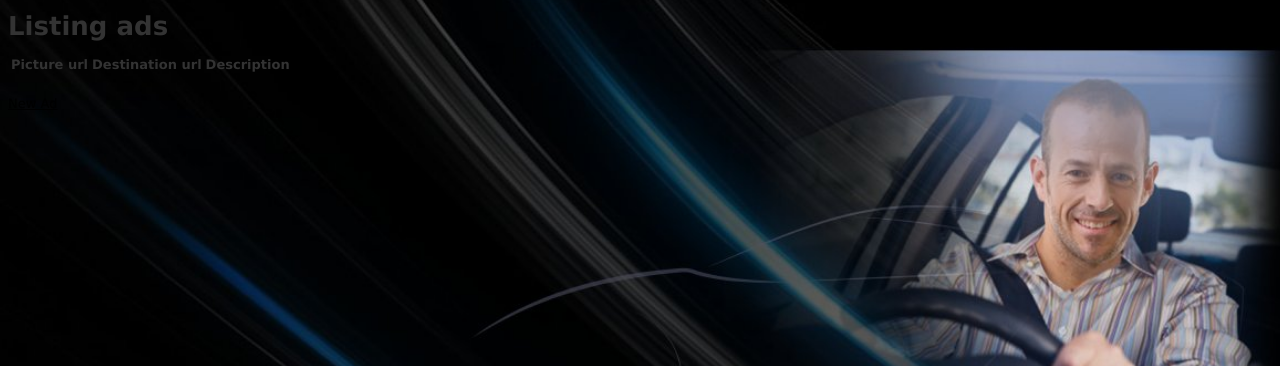
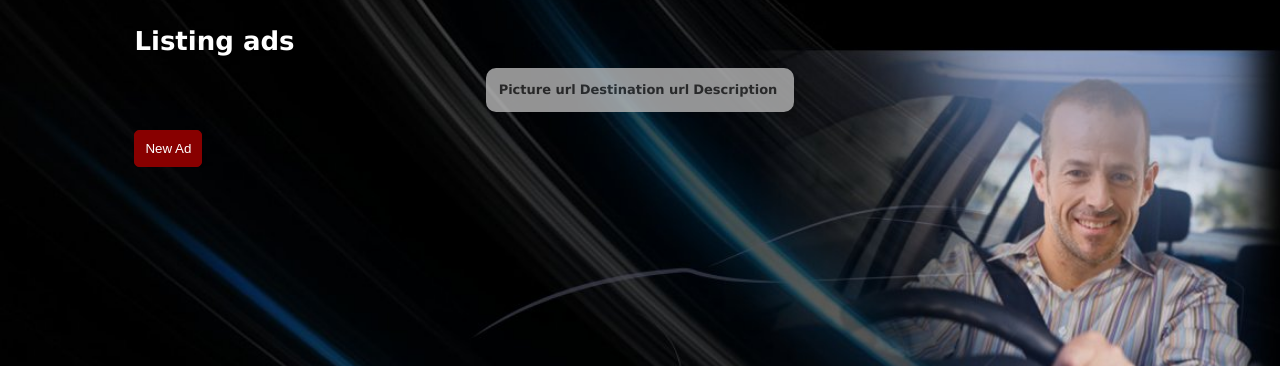
Before and after one commit to jvelazqueztraut/ads-server, a Rails app: template app/views/ads/index.html.erb in a window 1280 px wide. Shown: the part 130-496 px from the top of the page. Run offline with Rails 7, Linux system fonts and the light colour scheme; the template is opened without the code that fills it, so the values that code supplies are empty; style sheets or scripts are compiled from the project's sources; some libraries are stand-ins or nearby versions.

Commit message:
Styling ads table

```diff
--- a/app/assets/stylesheets/style.css.erb
+++ b/app/assets/stylesheets/style.css.erb
@@ -82,3 +82,31 @@
 	border: 1px solid #880000;
 	color:white;
 }
+
+.ads-table{
+	margin-left:auto;
+	margin-right:auto;
+	padding:10px;
+	background-color:#B8B8B8;
+	border-radius:10px;
+	opacity:0.8;
+}
+.ads-thead{
+	border-bottom:1px solid black;
+}
+
+.ads-tbody{
+	padding-top:5px;
+	padding-bottom:5px;
+	border-bottom:1px solid #000;
+}
+
+.ads-tbody td{
+	padding-top:7px;
+	padding-bottom:7px;
+	border-top: 1px solid black;
+}
+
+.ads-tbody td{
+	padding-right:20px;
+}
--- a/app/views/ads/_form.html.erb
+++ b/app/views/ads/_form.html.erb
@@ -26,8 +26,10 @@
       <strong class="field-number">3- </strong> <%= f.label :description %><br>
       <%= f.text_area :description, class: 'text-area' %>
     </div>
-    <div class="actions">
-      <%= f.submit 'Create Add', :class => 'submit-btn' %>
-    </div>
+    <% if action_name != 'show'%>
+      <div class="actions">
+        <%= f.submit "#{action_name.capitalize} ad", :class => 'submit-btn' %>
+      </div>
+    <%end%>
   </div>
 <% end %>
--- a/app/views/ads/index.html.erb
+++ b/app/views/ads/index.html.erb
@@ -1,7 +1,8 @@
-<h1>Listing ads</h1>
+<div class="container">
+  <h1 class="title">Listing ads</h1>
 
-<table>
-  <thead>
+  <table class="ads-table">
+    <thead class="ads-thead">
       <tr>
         <th>Picture url</th>
         <th>Destination url</th>
@@ -10,7 +11,7 @@
       </tr>
     </thead>
 
-  <tbody>
+    <tbody class="ads-tbody">
       <% @ads.each do |ad| %>
         <tr>
           <td><%= ad.picture_url %></td>
@@ -23,7 +24,7 @@
       <% end %>
     </tbody>
   </table>
-
   <br>
-
-<%= link_to 'New Ad', new_ad_path %>
+  <%= link_to "<button class='submit-btn'>New Ad</button>".html_safe, new_ad_path %>
+</div>
+<br>
```
Also changed, not shown: app/views/ads/edit.html.erb (+5 -4 lines). Lines whose indentation alone changed are shown as unchanged.
